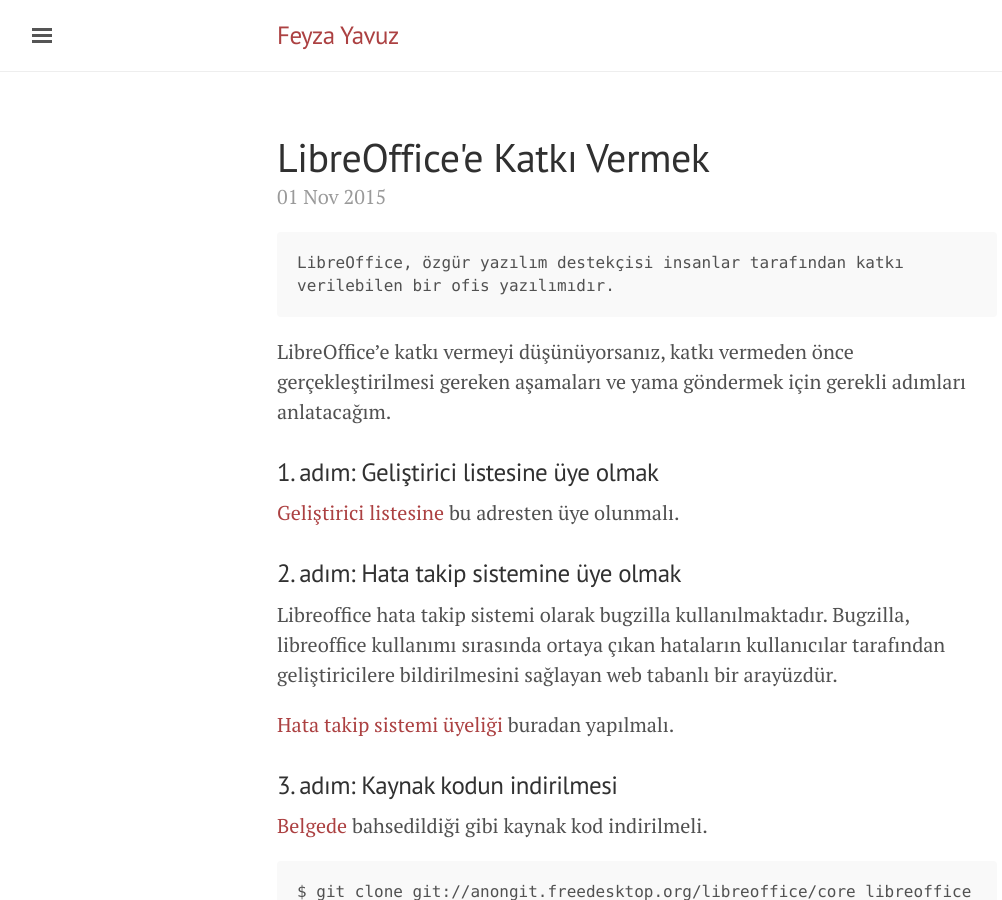
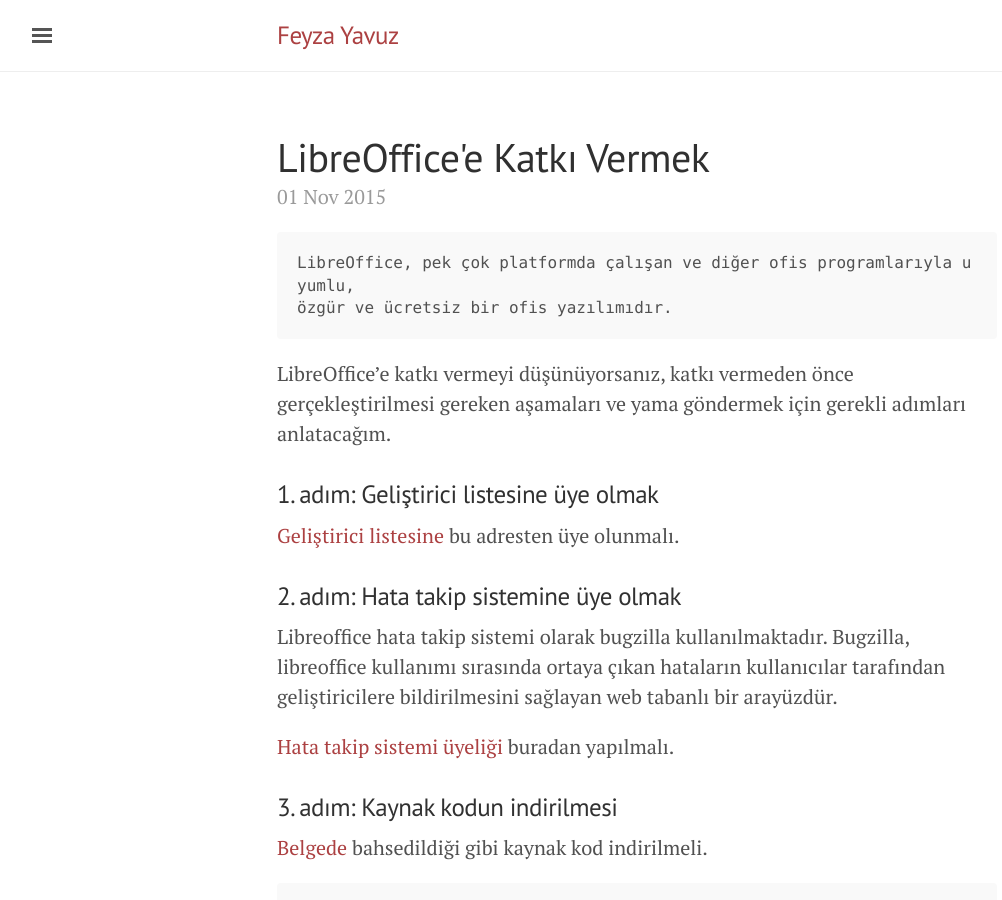
Before and after one commit to feyzayavuz/feyzayavuz.github.io, a Jekyll site: the page built from _posts/2015-11-1-LibreOffice'e-Katkı-Vermek.md, in a window 1280 px wide and 900 px high. Shown: the whole window, without its empty margins (3-1005 px from the left). Built offline with Jekyll 4.4.1, drawn with Linux system fonts in a browser that asks for light colours; some of the changed text lies outside the part shown.

Commit message:
yeni blog yazısı eklendi

```diff
--- a/_posts/2015-11-1-LibreOffice'e-Katkı-Vermek.md
+++ b/_posts/2015-11-1-LibreOffice'e-Katkı-Vermek.md
@@ -2,8 +2,8 @@
 layout: post
 title: LibreOffice'e Katkı Vermek
 ---
-	LibreOffice, özgür yazılım destekçisi insanlar tarafından katkı
-	verilebilen bir ofis yazılımıdır.
+	LibreOffice, pek çok platformda çalışan ve diğer ofis programlarıyla uyumlu,
+	özgür ve ücretsiz bir ofis yazılımıdır.
 
 LibreOffice'e katkı vermeyi düşünüyorsanız, katkı vermeden önce gerçekleştirilmesi gereken aşamaları ve yama göndermek için gerekli adımları anlatacağım.
 
```
Also changed, not shown: _posts/2016-5-15-LibreOffice-Çalışmaları.md (added, +30 -0 lines).
